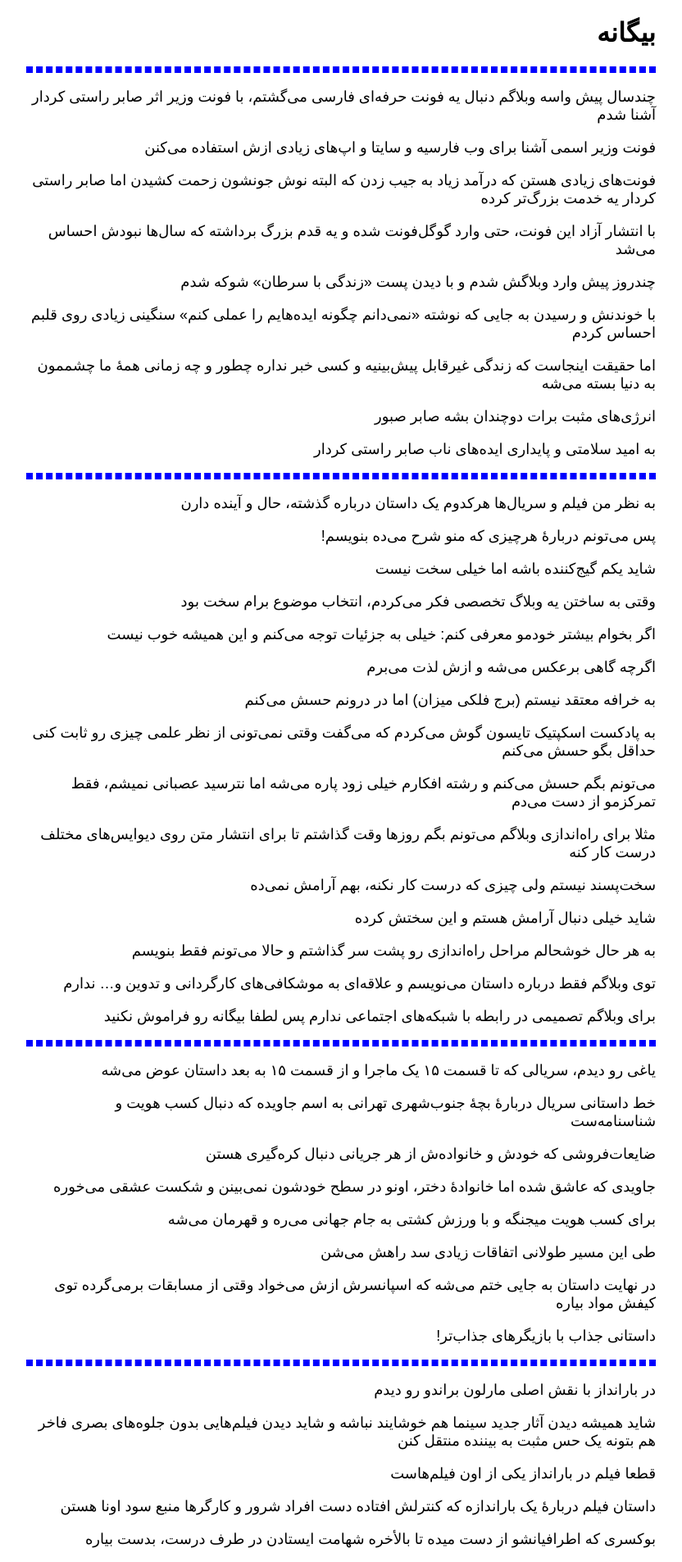
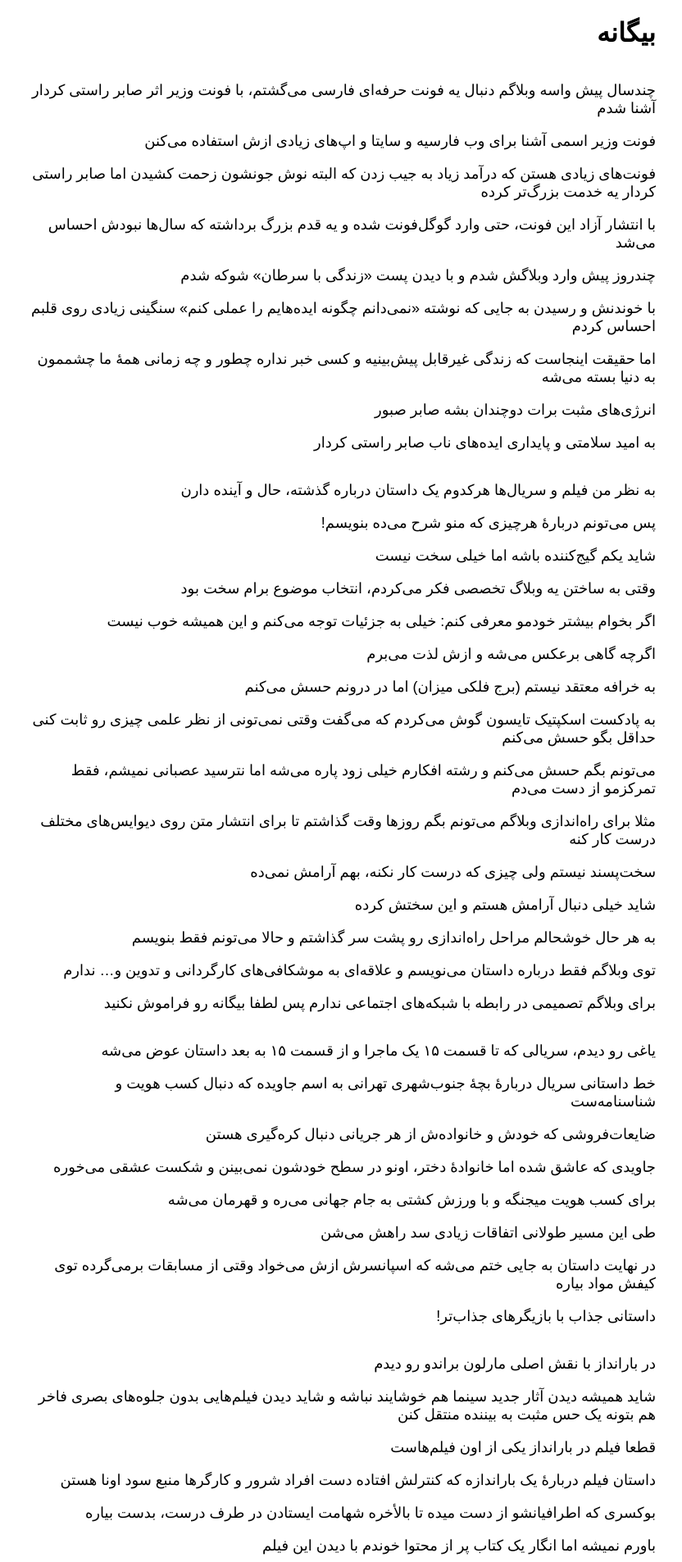
Before and after one commit to darkblog/darkblog.github.io, a Jekyll site: the page built from index.html, in a window 1280 px wide. Shown: the top 1906 px of the page at 82% size, without its empty margins (224-1056 px from the left). Built offline with Jekyll 4.4.1, drawn with Linux system fonts in a browser that asks for light colours.

Commit message:
Update index.html

```diff
--- a/index.html
+++ b/index.html
@@ -10,7 +10,7 @@
 <meta name="viewport" content="width=device-width, initial-scale=1">
 <meta name="description" content="بیگانه">
 <link rel="canonical" href="https://biganeh.com/">
-<style>body{font-family:sans-serif;margin:auto;padding:0 1.25em 0 1.25em;max-width:48em}p{font-size:large}hr{border:4px dashed blue}</style>
+<style>body{font-family:sans-serif;margin:auto;padding:0 1.25em 0 1.25em;max-width:48em}p{font-size:large}hr{border:1rem blue}</style>
 </head>
 <body>
 <h1>بیگانه</h1>
```
